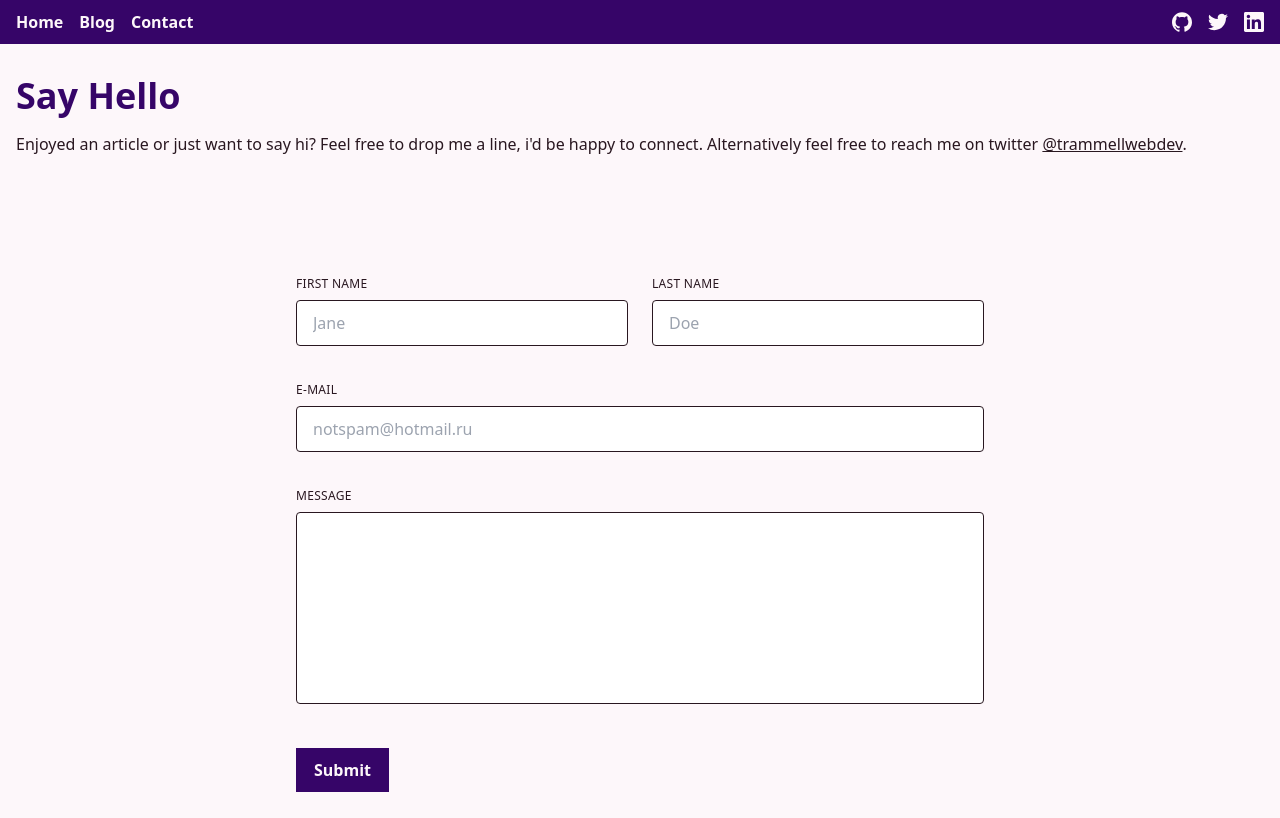
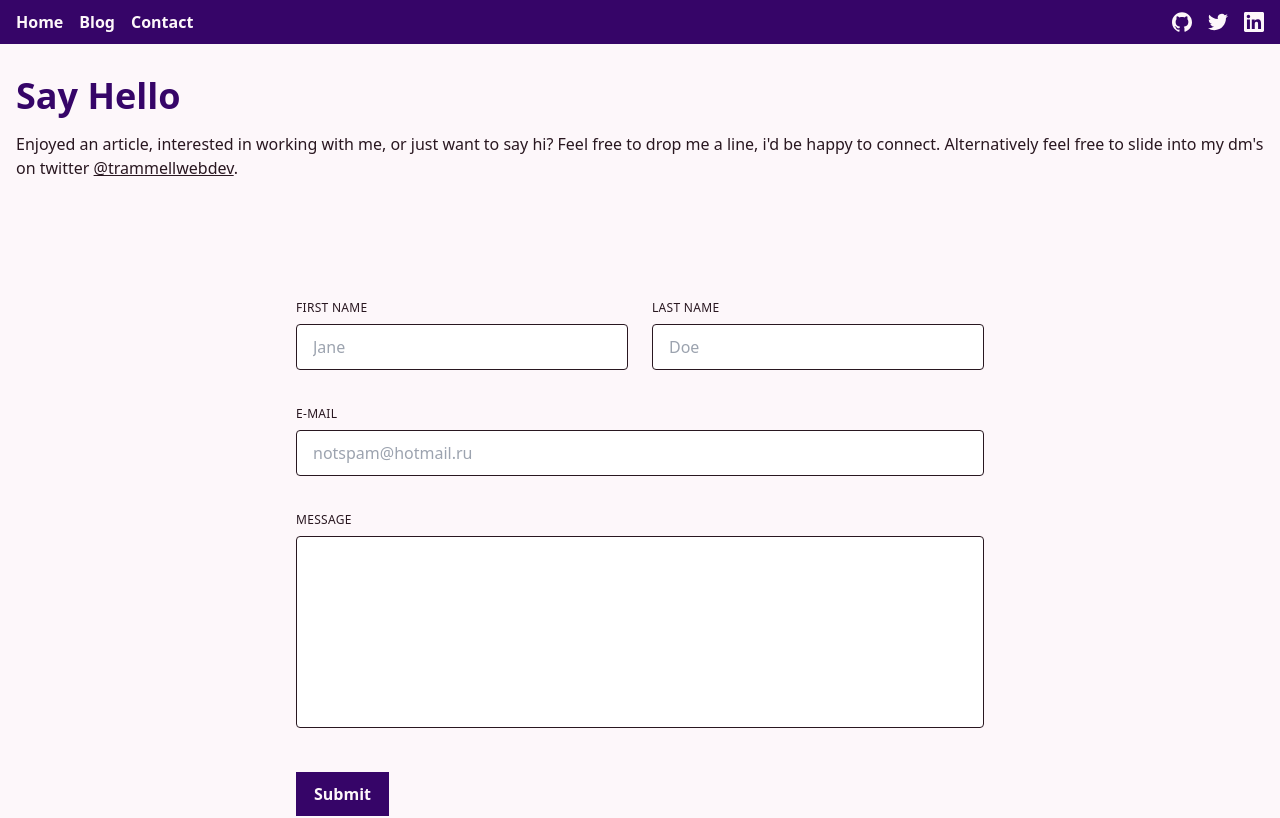
Before and after one commit to huntikins/portfolio-v8, a Next.js app: page /contact in a window 1280 px wide. Shown: the top 818 px of the page. Built offline with nearby package versions, Linux system fonts and the light colour scheme.

Commit message:
Update hero.tsx

```diff
--- a/partials/contact/hero.tsx
+++ b/partials/contact/hero.tsx
@@ -11,8 +11,8 @@ export const Hero: FunctionComponent = () => {
         </div>
       </div>
       <p className="py-4">
-        Enjoyed an article or just want to say hi? Feel free to drop me a line,
-        i&apos;d be happy to connect. Alternatively feel free to reach me on
+        Enjoyed an article, interested in working with me, or just want to say hi? Feel free to drop me a line,
+        i&apos;d be happy to connect. Alternatively feel free to slide into my dm&apos;s on
         twitter{" "}
         <a
           href="http://twitter.com/@trammellwebdev"
```
